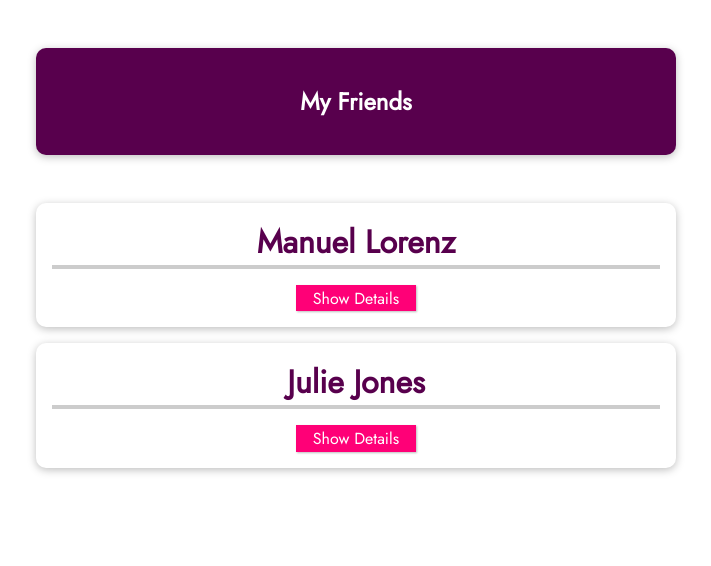
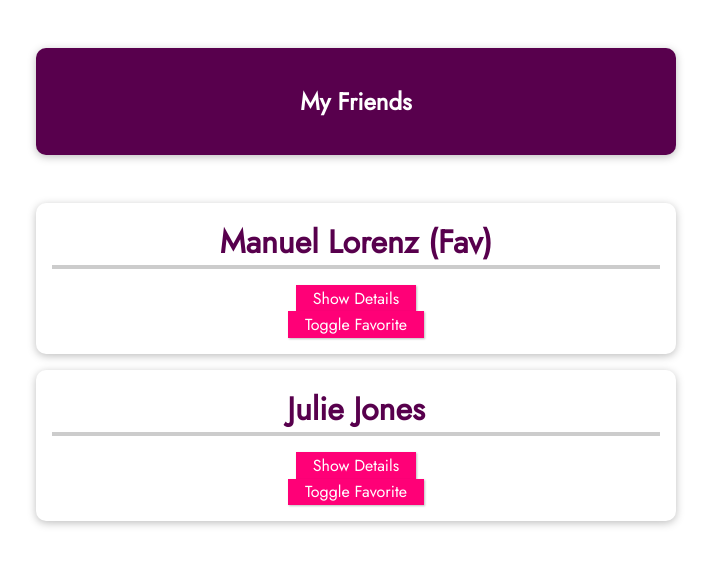
Before and after one commit to soorajsprakash/Vue_Learn, a Vue app in the folder 16. vue-first-app/: page / in a window 1280 px wide. Shown: the top 566 px of the page, without its empty margins (284-995 px from the left). Built offline with nearby package versions, Linux system fonts and the light colour scheme.

Commit message:
props modification

```diff
--- a/16. vue-first-app/src/App.vue
+++ b/16. vue-first-app/src/App.vue
@@ -8,11 +8,13 @@
                 name="Manuel Lorenz"
                 phone-number="5411321336"
                 email-address="manuel@gmail.com"
+                is-favorite="1"
             ></friend-contact>
             <friend-contact
                 name="Julie Jones"
                 phone-number="91546546510"
                 email-address="julie@gmail.com"
+                is-favorite="0"
             ></friend-contact>
         </ul>
     </section>
--- a/16. vue-first-app/src/components/FriendContact.vue
+++ b/16. vue-first-app/src/components/FriendContact.vue
@@ -1,10 +1,12 @@
 <template>
     <li>
-                    <h2>{{ name }}</h2>
-                <button @click="toggleDetails">{{ detailsVisible ? 'Hide' : 'Show' }} Details</button>
-                <ul v-if="detailsVisible">
-                    <li><strong>Phone: </strong>{{ phoneNumber }}</li>
-                    <li><strong>Email: </strong>{{ emailAddress }}</li>
+        <h2>{{ name }} {{ friendisFav === "1" ? '(Fav)' : '' }}</h2>
+        <button @click="toggleDetails">{{ detailsVisible ? 'Hide' : 'Show' }} Details</button>
+        <br>
+        <button @click="toggleFavorite">Toggle Favorite</button>
+        <ul v-if="detailsVisible">
+            <li><strong>Phone: </strong>{{ phoneNumber }}</li>
+            <li><strong>Email: </strong>{{ emailAddress }}</li>
         </ul>
     </li>
 </template>
@@ -16,22 +18,25 @@ export default {
     props: [
         'name',
         'phoneNumber',
-        'emailAddress'
+        'emailAddress',
+        'isFavorite'
     ],
     data() {
         return {
             detailsVisible: false,
-            friend: {
-                id: 'manuel',
-                name: 'Manuel Lorenz',
-                phone: '5411321336',
-                email: 'manuel@gmail.com'
-            },
+            friendisFav: this.isFavorite
         };
     },
     methods: {
         toggleDetails() {
             this.detailsVisible = !this.detailsVisible;
+        },
+        toggleFavorite() {
+            if (this.friendisFav === "1") {
+                this.friendisFav = '0';
+            } else {
+                this.friendisFav = '1';
+            }
         }
     }
 };
```
